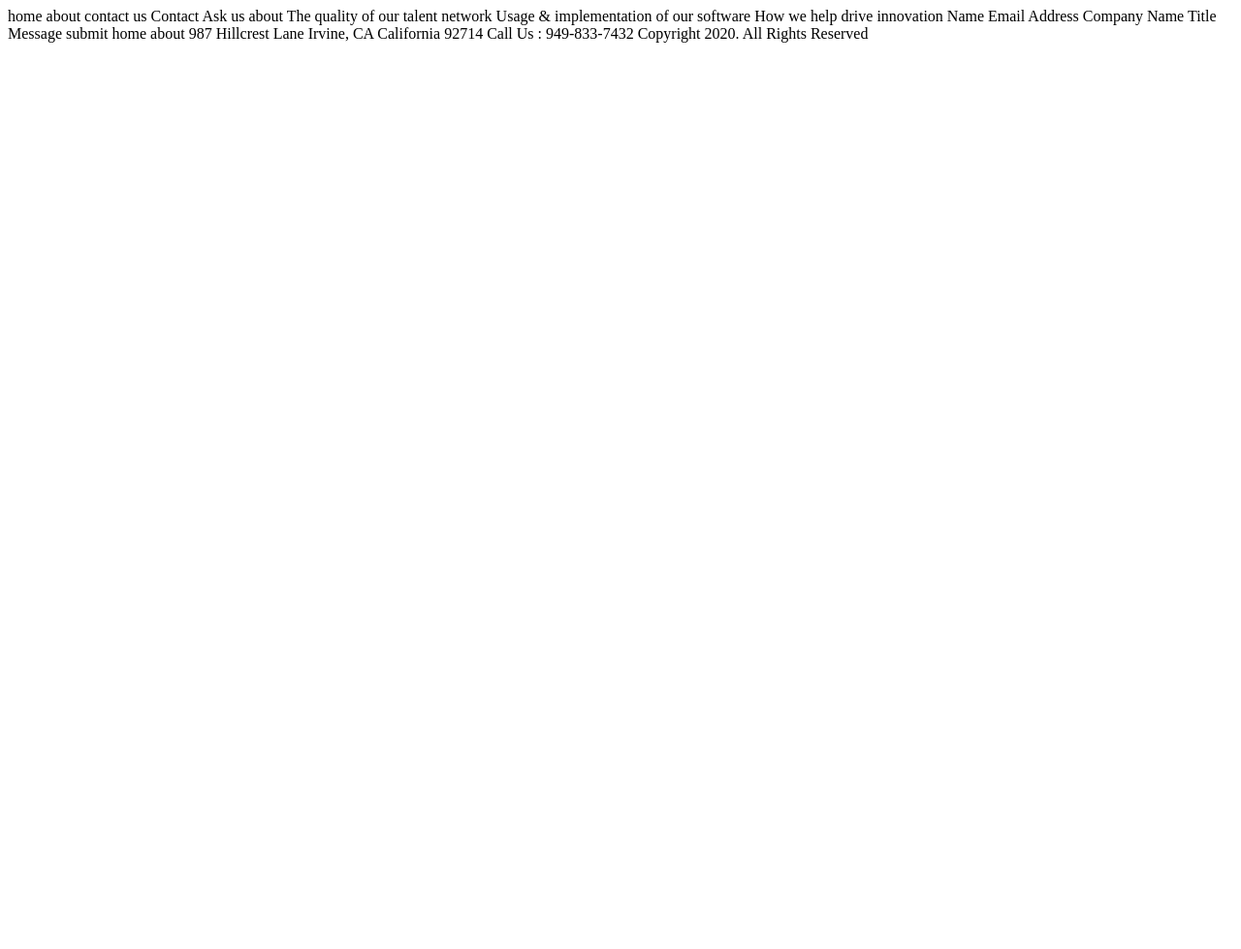
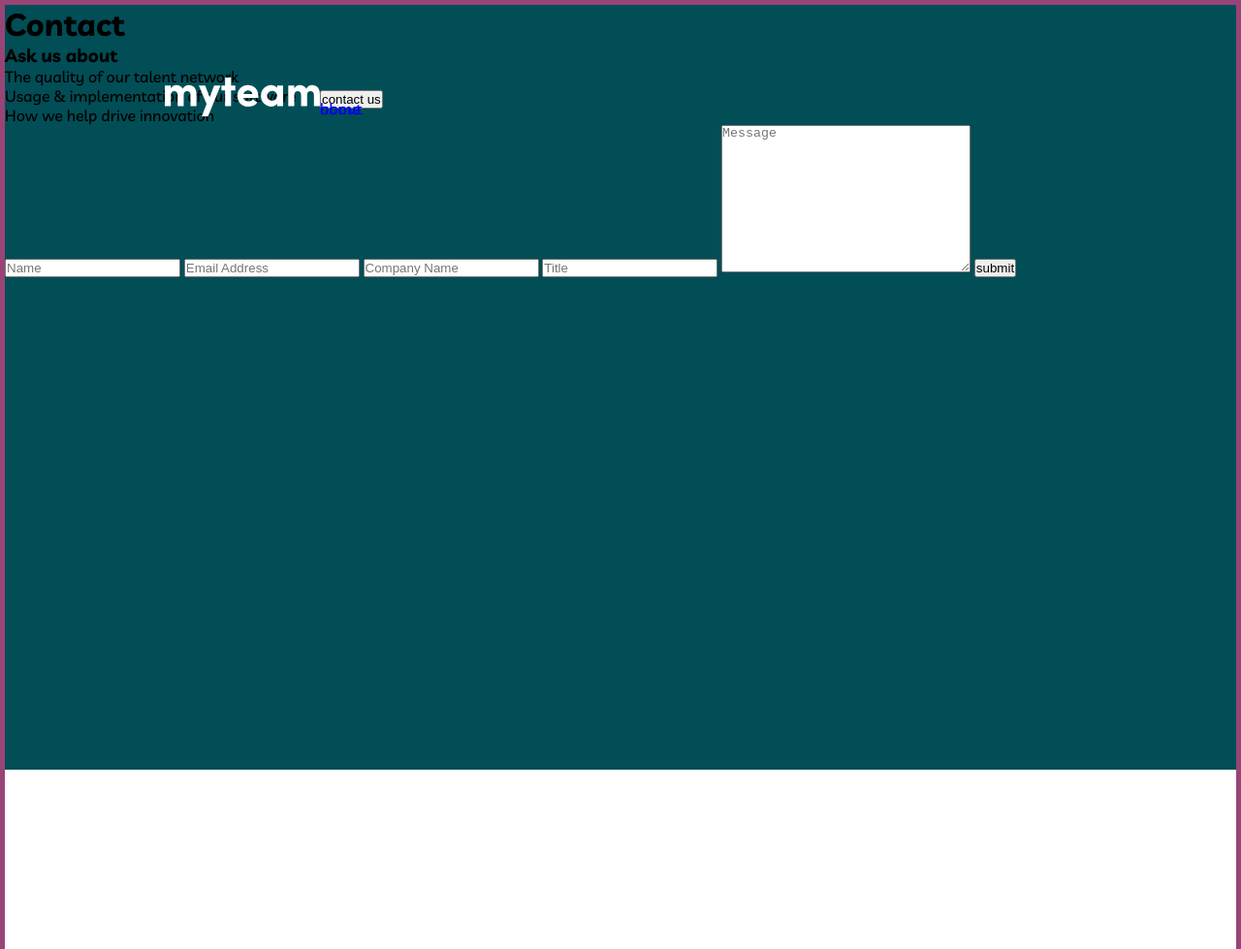
Before and after one commit to Godbless-Abbew/My-team1, a plain HTML site: page starter-code/contact.html in a window 1280 px wide. Shown: the whole page at 97% size. Before the commit the page ends 800 px from the top, so only its background shows below. Drawn offline with Linux system fonts and the light colour scheme.

Commit message:
Wrote the contact.html file

```diff
--- a/starter-code/contact.css
+++ b/starter-code/contact.css
@@ -0,0 +1,57 @@
+@import url('https://fonts.googleapis.com/css2?family=Livvic:wght@500;600;700&display=swap');
+
+*, *::after, *::before {
+    margin: 0;
+    padding: 0;
+    box-sizing: border-box;
+    list-style: none;
+    text-decoration: none !important;;
+    scroll-behavior: smooth;
+    -webkit-font-smoothing: antialiased;
+}
+
+:root{
+    --body-color: #014E56;
+    --footer-color: #002529;
+    --footer-text: #979797;
+    --icon-svg: #79C8C7;
+    --msg-text: #979797;
+    --h3-color: #F67E7E;
+    --btn-color: ;
+    --msg-text-color: ;
+    --btn-color-hover: ;
+    --btn-color-active: ;
+}
+
+body {
+    position: relative;
+    width: 100%;
+    height: 984px;
+    background-color: #FFFFFF;
+    font-family: 'Livvic', sans-serif;
+    border: 5px solid #947;
+}
+
+.container {
+    position: absolute;
+    width: 100%;
+    height: 789px;
+    background: var(--body-color);
+}
+
+header {
+    position: absolute;
+    width: 1110px;
+    height: 48px;
+    top: 73px;
+    left: 165px;
+    display: flex;
+    /* justify-content: space-around; */
+    align-items: center;
+}
+
+header a{
+    position: absolute;
+    display: flex;
+    justify-content: space-around;
+}
--- a/starter-code/contact.html
+++ b/starter-code/contact.html
@@ -5,45 +5,64 @@
   <meta name="viewport" content="width=device-width, initial-scale=1.0">
 
   <link rel="icon" type="image/png" sizes="32x32" href="./images/favicon-32x32.png">
+  <link rel="stylesheet" href="contact.css">
 
   <title>Frontend Mentor | myteam website challenge - Contact</title>
 </head>
 <body>
+  <div class="container">
+    <header>
+      <div class="logo">
+        <img src="./assets/logo.svg" alt="logo">
+      </div>
+      <nav>
+        <ul class="nav-links">
+          <a href="index.html"><li>home</li></a>
+          <a href="about.html"><li>about</li></a>
+        </ul>
+      </nav>
+      <div class="h-links">
 
-  home
-  about
+      </div>
 
-  contact us
-
-
-
-  Contact
-
-  Ask us about
-
-  The quality of our talent network
-  Usage & implementation of our software
-  How we help drive innovation
-
-  Name
-  Email Address
-  Company Name
-  Title
-  Message
-
-  submit
-
-
-
-  home
-  about
-
-  987  Hillcrest Lane
-  Irvine, CA
-  California 92714
-  Call Us : 949-833-7432
-
-  Copyright 2020. All Rights Reserved
-
+      <input type="button" value="contact us">
+    </header>
+    <div class="main">
+      <div class="content">
+        <div class="content-body">
+          <div class="content-body-left">
+            <h1>Contact</h1>
+            <h3>Ask us about</h3>
+           <p>The quality of our talent network</p>
+           <p>Usage & implementation of our software</p>
+           <p> How we help drive innovation</p>
+          </div>
+          <div class="content-body-right">
+           <input type="text" name="Name" placeholder="Name">
+           <input type="email" name="Email Address" id="" placeholder="Email Address">
+           <input type="text" name="Company Name" id="" placeholder="Company Name">
+           <input type="text" name="Title" placeholder="Title">
+           <textarea name="message" id="" placeholder="Message" cols="30" rows="10"></textarea>
+           <button type="submit">submit</button>
+          </div>
+        </div>
+      </div>
+    </div>
+  </div>
+  <div class="footer">
+    <div class="footer-content">
+      <div class="footer-content-left"></div>
+      <div class="footer-content-right"></div>
+        <a href="index.html">home</a>
+        <a href="about.html">about</a>
+        <p class="addres">
+          987  Hillcrest Lane
+          Irvine, CA
+          California 92714
+          Call Us : 949-833-7432
+        </p>
+          <p>Copyright 2020. All Rights Reserved</p>
+    </div>
+  </div>
 </body>
 </html>
```
